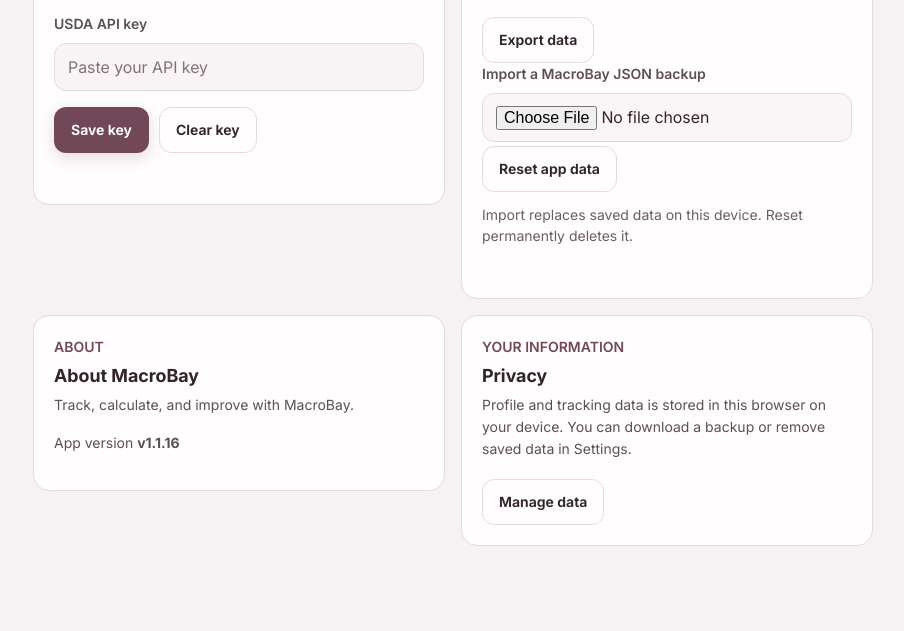
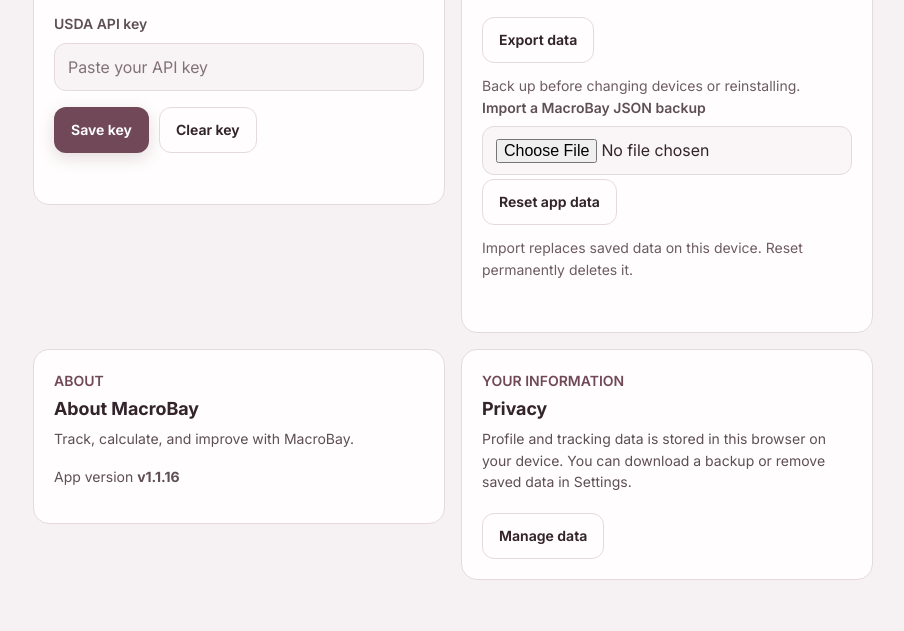
Before and after one commit to sathvik-wav/FitCalc-APP, an Electron app: page settings/index.html in a window 1200 px wide. Shown: the part 827-1458 px from the top of the page, without its empty margins (147-1051 px from the left). Drawn offline with Linux system fonts and the light colour scheme.

Commit message:
Settings: backup reminder

```diff
--- a/settings/index.html
+++ b/settings/index.html
@@ -50,6 +50,7 @@
       <span class="section-kicker">On this device</span><h2 id="settings-data-title">Data</h2>
       <p>Back up or restore your MacroBay profile, targets, nutrition, planner, workouts, history, saved foods, and preferences.</p>
       <div class="settings-data-actions"><button type="button" class="secondary-btn" id="export-data">Export data</button></div>
+      <small>Back up before changing devices or reinstalling.</small>
       <div class="field"><label for="import-data-file">Import a MacroBay JSON backup</label><input type="file" id="import-data-file" accept="application/json,.json"></div>
       <button type="button" class="ghost-btn" id="reset-data">Reset app data</button>
       <small>Import replaces saved data on this device. Reset permanently deletes it.</small>
```
